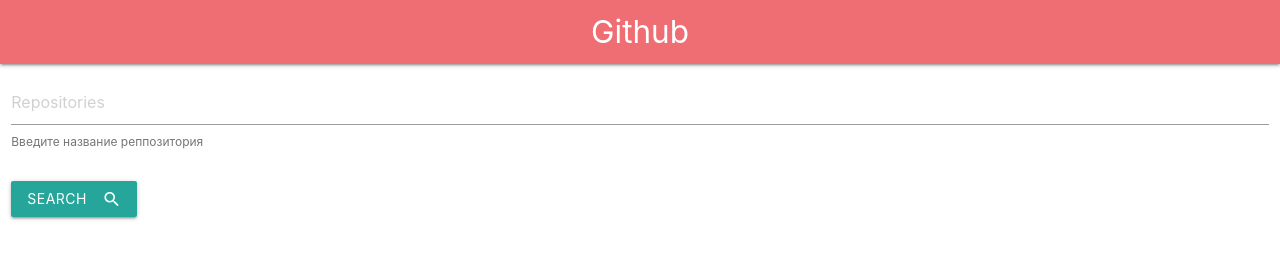
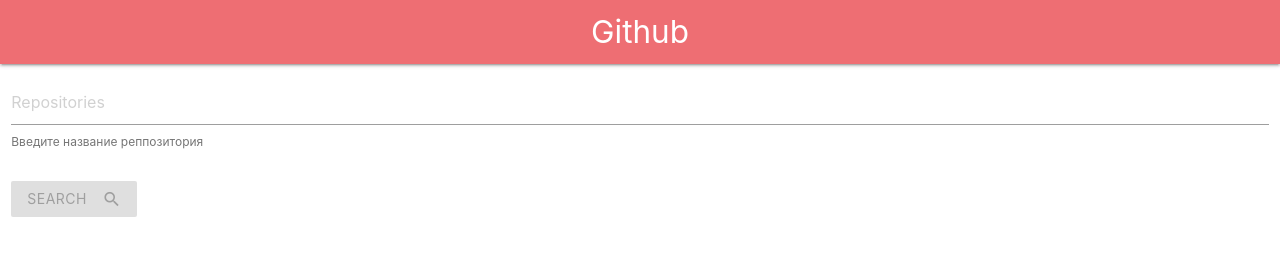
Before and after one commit to Kirill955/search-github, a React (Create React App) app: page / in a window 1280 px wide. Shown: the top 270 px of the page. Built offline with nearby package versions, Linux system fonts and the light colour scheme; no server answers.

Commit message:
Добавил защиту кнопки он множественных кликов

```diff
--- a/src/components/Buttons/BtnSubmit/BtnSubmit.jsx
+++ b/src/components/Buttons/BtnSubmit/BtnSubmit.jsx
@@ -3,9 +3,14 @@
 // Style
 import './BtnSubmit';
 
-export const BtnSubmit = ({ text, img }) => {
+export const BtnSubmit = ({ text, img, disable }) => {
   return (
-    <button className="btn waves-effect waves-light" type="submit" name="action">{text}
+    <button
+      className="btn waves-effect waves-light"
+      type="submit"
+      name="action"
+      disabled={disable}
+      >{text}
       <i className="material-icons right">{ img }</i>
     </button>
   )
--- a/src/components/Form/Form.jsx
+++ b/src/components/Form/Form.jsx
@@ -11,7 +11,7 @@
 import { fetchRepos } from '../../redux/actions';
 import { connect } from 'react-redux';
 
-export const Form = ({ fetchRepos }) => {
+export const Form = ({ fetchRepos, loading }) => {
   const [ reposName, setReposName ] = useState('');
   const [ blankForm, setBlankForm ] = useState(false);
 
@@ -43,7 +43,7 @@
             <span className="helper-text" data-error="wrong" data-success="right">Введите название реппозитория</span>
           </div>
           <div className="input-field col s12">
-            <Buttons.Submit text="search" img="search" />
+            <Buttons.Submit text="search" img="search" disable={loading ? true : false} />
         </div>
         </div>
       </form>
@@ -52,7 +52,9 @@
   );
 };
 
-const mapStateToProps = state => ({});
+const mapStateToProps = state => ({
+  loading: state.loading
+});
 
 const mapDispatchToProps = {
   fetchRepos
```
